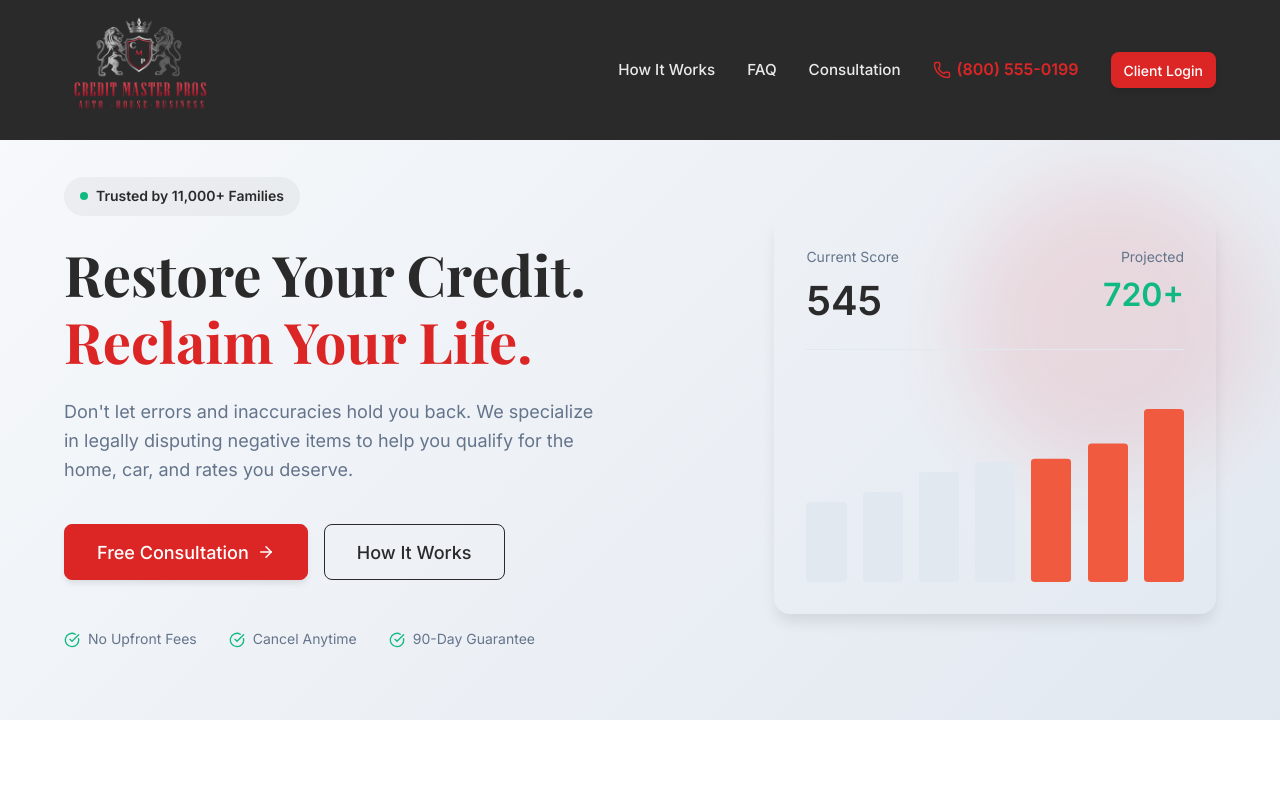
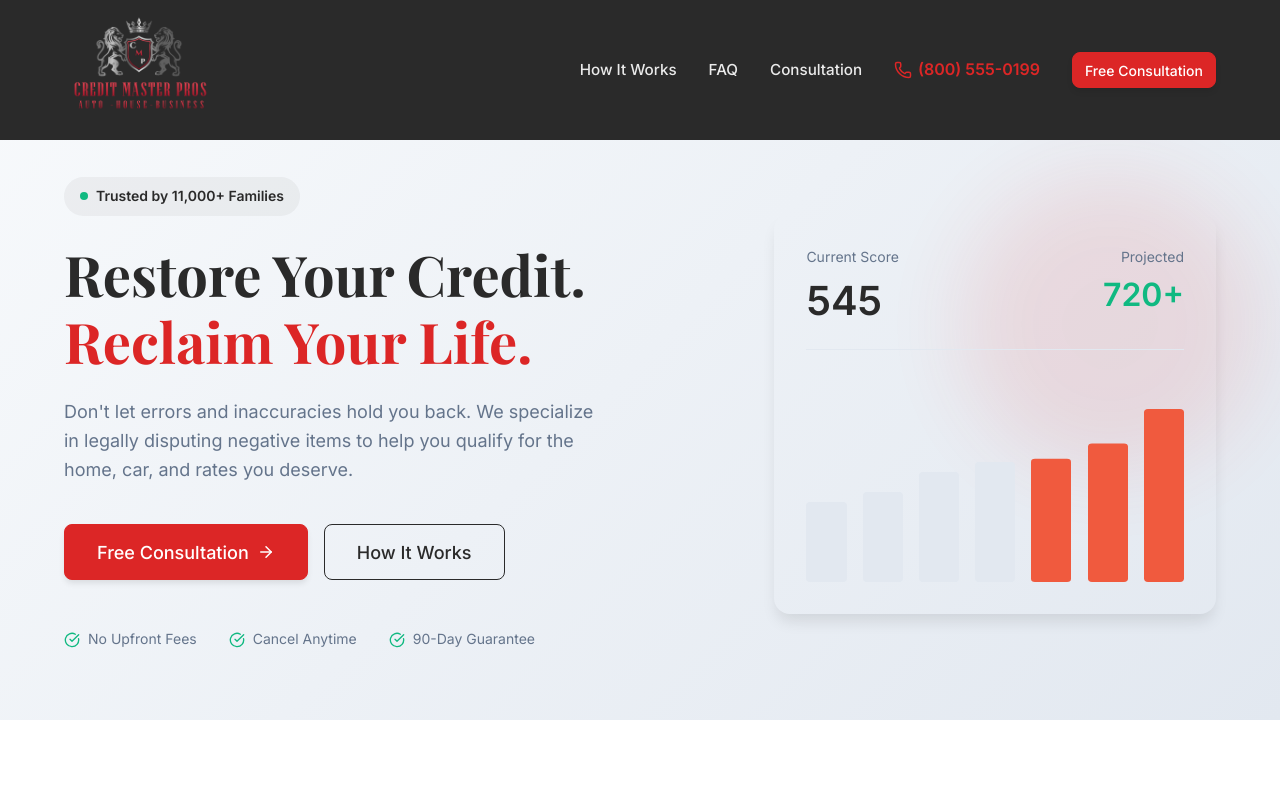
Before and after one commit to blooprint24/Credit-Master-Pros, a React (Vite) app: page / in a window 1280 px wide. Shown: the top 800 px of the page. Built offline with nearby package versions, Linux system fonts and the light colour scheme.

Commit message:
Replace Client Login with Free Consultation in Navbar

```diff
--- a/src/components/layout/Navbar.tsx
+++ b/src/components/layout/Navbar.tsx
@@ -69,7 +69,11 @@ const Navbar = () => {
                         <Phone size={18} />
                         (800) 555-0199
                     </a>
-                    <Button variant="primary" size="sm" style={{ backgroundColor: 'var(--color-secondary)', color: 'white' }}>Client Login</Button>
+                    <a href="#contact" style={{ display: 'contents' }}>
+                        <Button variant="primary" size="sm" style={{ backgroundColor: 'var(--color-secondary)', color: 'white', borderColor: 'var(--color-secondary)' }}>
+                            Free Consultation
+                        </Button>
+                    </a>
                 </div>
 
                 {/* Mobile Toggle - Uses class from index.css */}
```
